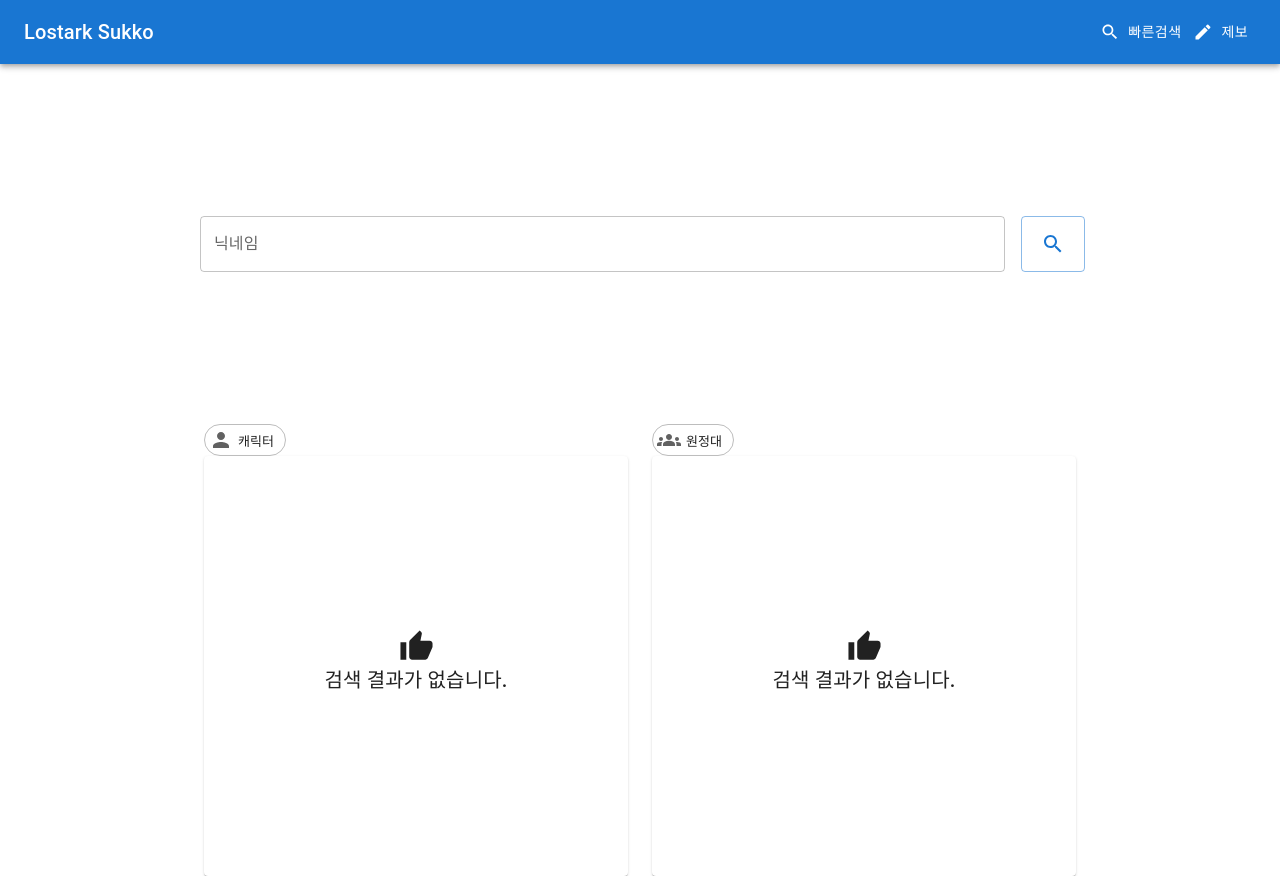
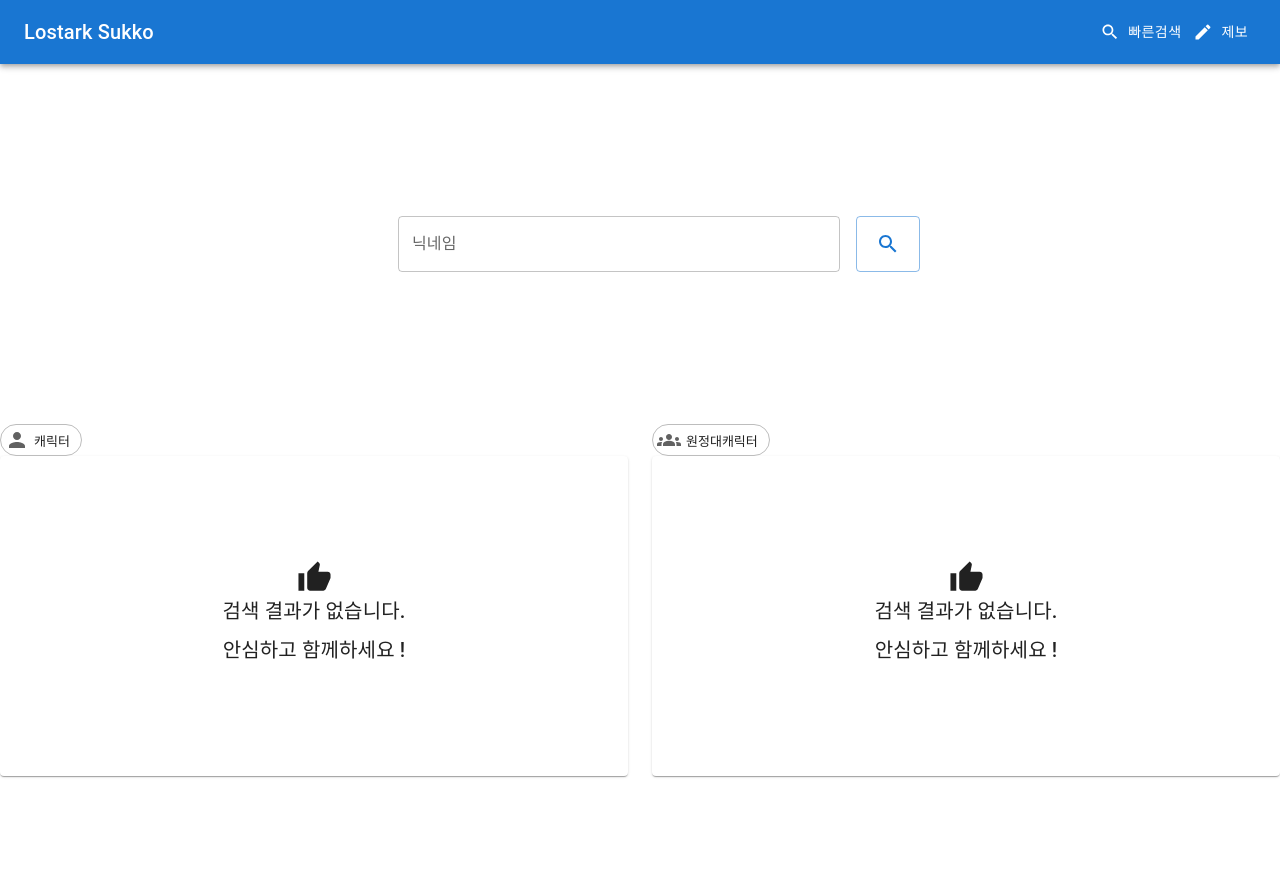
Before and after one commit to ktk8916/sukko-web, a React (Create React App) app: page / in a window 1280 px wide. After the commit the page ends 800 px from the top, so only its background shows below. Built offline with nearby package versions, Linux system fonts and the light colour scheme; the HTML template or start-up script is replaced by a standard one.

Commit message:
컨테이너 크기 조정

```diff
--- a/src/components/quicksearch/NotFoundNotice.jsx
+++ b/src/components/quicksearch/NotFoundNotice.jsx
@@ -6,7 +6,7 @@ const NotFoundNotice = ({ searchNickname }) => {
   return (
     <Paper
       sx={{
-        height: "420px",
+        height: "320px",
         display: "flex",
         justifyContent: "center",
         alignItems: "center",
@@ -17,6 +17,9 @@ const NotFoundNotice = ({ searchNickname }) => {
       <Typography variant="h6" gutterBottom>
         {`${searchNickname} 검색 결과가 없습니다.`}
       </Typography>
+      <Typography variant="h6" gutterBottom>
+        안심하고 함께하세요 !
+      </Typography>
     </Paper>
   );
 };
--- a/src/components/quicksearch/QuickSearchBar.jsx
+++ b/src/components/quicksearch/QuickSearchBar.jsx
@@ -13,7 +13,7 @@ const QuickSearchBar = ({ nickname, onChangHandler, onClickHandler }) => {
           alignItems: "center",
         }}
       >
-        <Grid container spacing={2} sx={{ width: "70%" }}>
+        <Grid container spacing={2} sx={{ maxWidth: "500px" }}>
           <Grid item md={11} xs={11}>
             <TextField
               id="nickname"
--- a/src/components/quicksearch/QuickSearchContainer.jsx
+++ b/src/components/quicksearch/QuickSearchContainer.jsx
@@ -17,7 +17,7 @@ const QuickSearchContainer = ({
         alignItems: "center",
       }}
     >
-      <Grid container sx={{ width: "70%" }} spacing={3}>
+      <Grid container sx={{ maxWidth: "1400px" }} spacing={3}>
         <Grid item xs={12} md={6}>
           <Chip avatar={<PersonIcon />} label="캐릭터" variant="outlined" />
 
@@ -29,7 +29,11 @@ const QuickSearchContainer = ({
           ))}
         </Grid>
         <Grid item xs={12} md={6}>
-          <Chip avatar={<GroupsIcon />} label="원정대" variant="outlined" />
+          <Chip
+            avatar={<GroupsIcon />}
+            label="원정대캐릭터"
+            variant="outlined"
+          />
           {relationTaxidermys.length === 0 && (
             <NotFoundNotice searchNickname={searchNickname} />
           )}
--- a/src/components/quicksearch/SummaryCard.jsx
+++ b/src/components/quicksearch/SummaryCard.jsx
@@ -14,9 +14,11 @@ import BadgeIcon from "@mui/icons-material/Badge";
 import ColorizeIcon from "@mui/icons-material/Colorize";
 import AccessTimeIcon from "@mui/icons-material/AccessTime";
 import moment from "moment";
+import { Link } from "react-router-dom";
 
 const SummaryCard = ({ content }) => {
   return (
+    <Link to={`/taxidermy/${content.id}`}>
       <Paper sx={{ margin: "1%" }}>
         <List>
           <ListItem divider>
@@ -63,6 +65,7 @@ const SummaryCard = ({ content }) => {
           </ListItem>
         </List>
       </Paper>
+    </Link>
   );
 };
 
--- a/src/pages/QuickSearch.jsx
+++ b/src/pages/QuickSearch.jsx
@@ -32,18 +32,19 @@ const QuickSearch = () => {
       return;
     }
 
-    getRelationTaxidermys();
     setSearchNickname(nickname);
+    getRelationTaxidermys(nickname);
+    getTaxidermys(nickname);
   };
 
-  const getTaxidermys = async () => {
+  const getTaxidermys = async (nickname) => {
     try {
       const response = await getApi(`/api/v1/taxidermy?name=${nickname}`);
       setTaxidermys(response.data);
     } catch (err) {}
   };
 
-  const getRelationTaxidermys = async () => {
+  const getRelationTaxidermys = async (nickname) => {
     try {
       const response = await getApi(
         `/api/v1/taxidermy/relation?name=${nickname}`,
```
Lines whose indentation alone changed are shown as unchanged.
